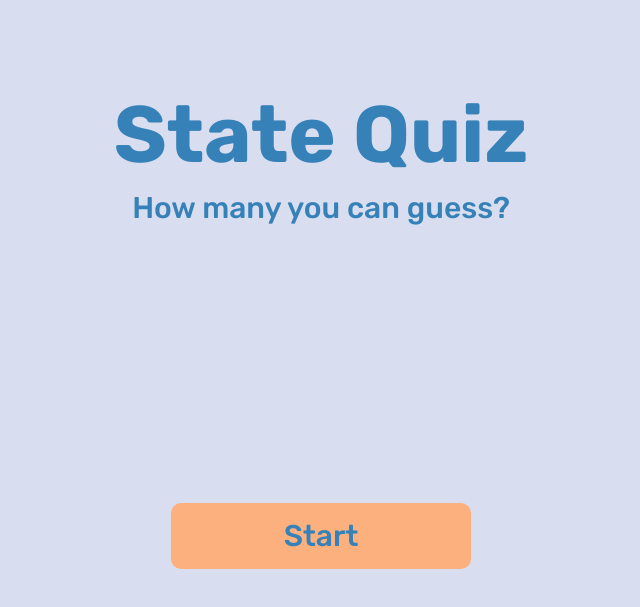
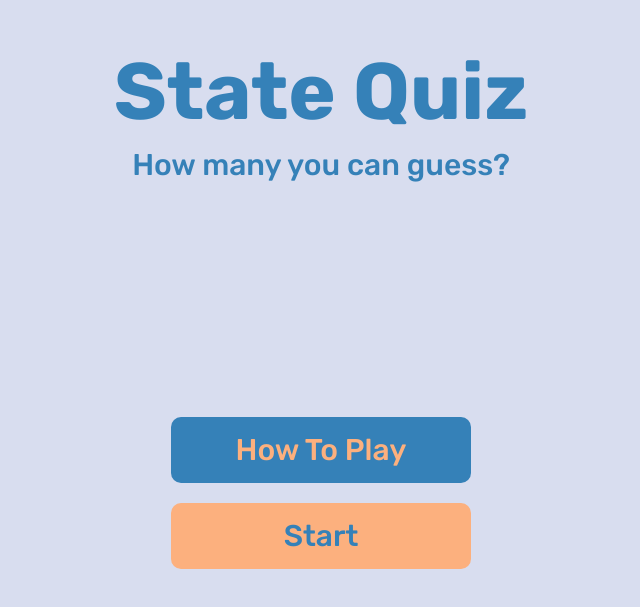
Before and after one commit to dtsioma/quiz-game, a React (Create React App) app: page / in a window 1280 px wide. Shown: the part 171-778 px from the top of the page, without its empty margins (319-959 px from the left). Built offline with nearby package versions, Linux system fonts and the light colour scheme.

Commit message:
added link to How to Play

```diff
--- a/src/pages/home/Home.tsx
+++ b/src/pages/home/Home.tsx
@@ -32,6 +32,15 @@ export const Home: React.FC = () => {
         <Subtitle>How many you can guess?</Subtitle>
       </TextWrapper>
       <HomeButtonsWrapper>
+        <HomeButton
+          width="300px"
+          variant="blue"
+          clicked={() => {
+            navigate("/how-to-play");
+          }}
+        >
+          How To Play
+        </HomeButton>
         <HomeButton width="300px" variant="orange" clicked={startQuiz}>
           Start
         </HomeButton>
```
